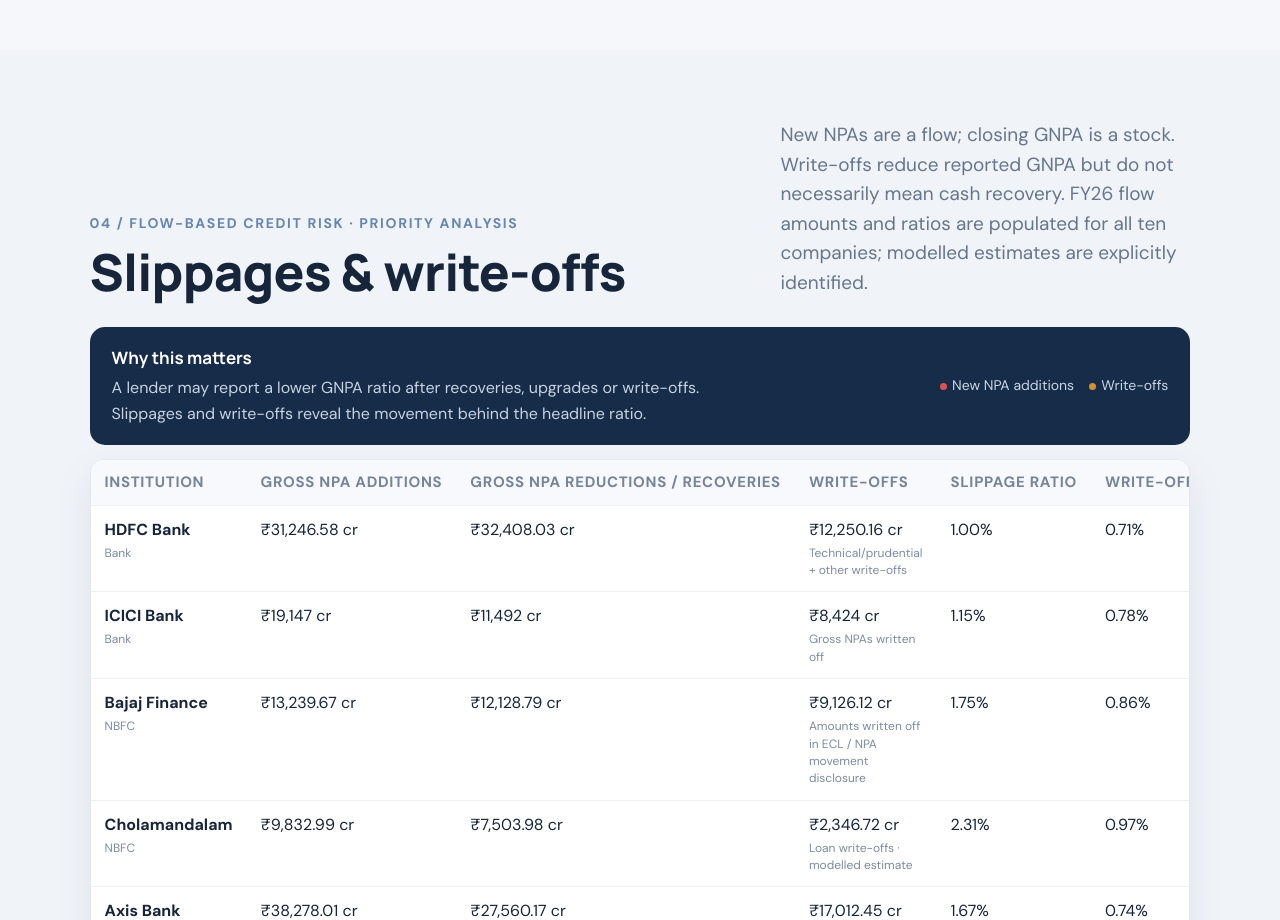
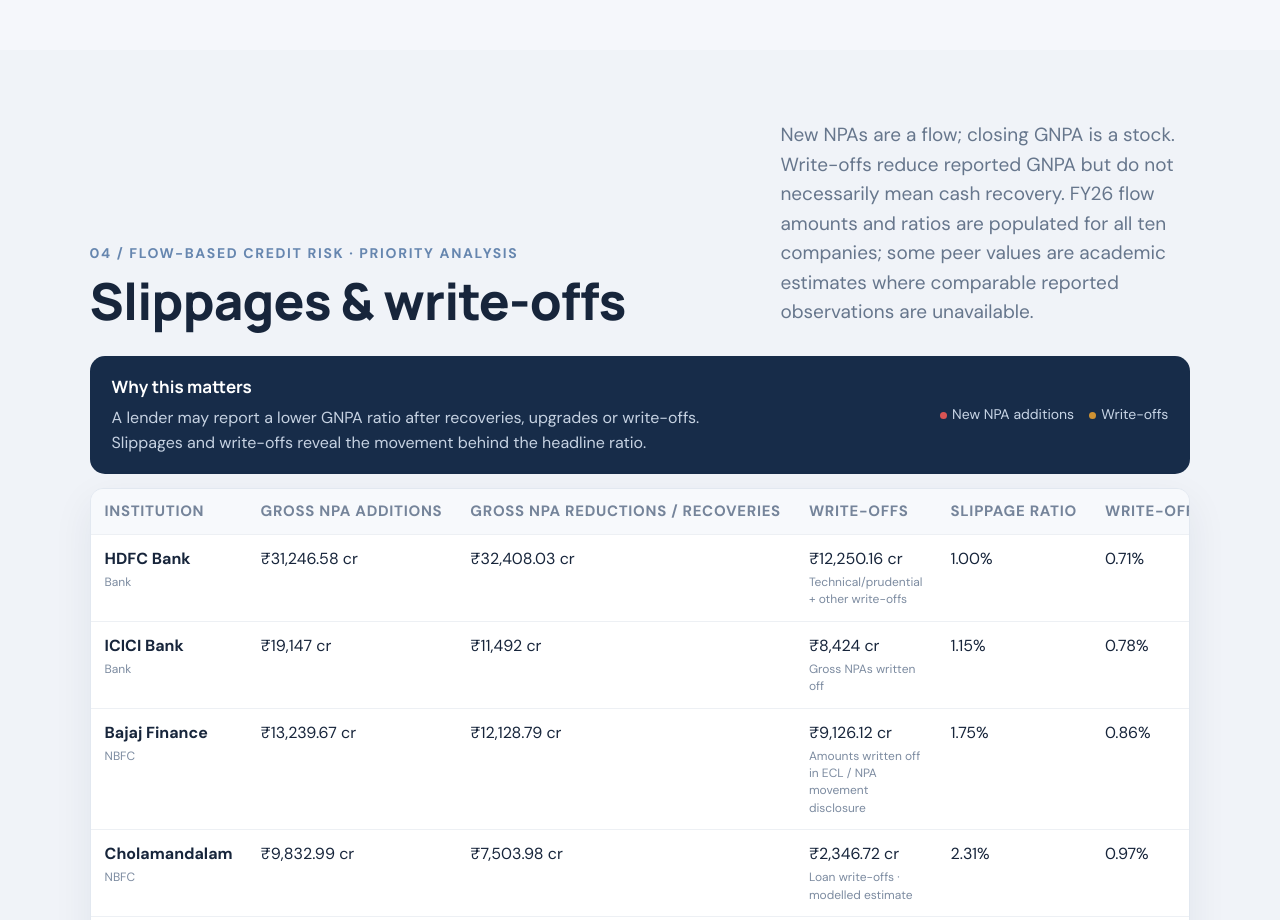
Before and after one commit to thepanchanandgupta/FRA-project-2, a plain HTML site: page index.html in a window 1280 px wide. Shown: the part 5500-6420 px from the top of the page. Drawn offline with nearby package versions, Linux system fonts and the light colour scheme.

Commit message:
Update flow section note after removing estimate badges

```diff
--- a/index.html
+++ b/index.html
@@ -82,7 +82,7 @@
     </section>
 
     <section class="section slippage-section" id="slippages">
-      <div class="section-heading"><div><div class="eyebrow">04 / Flow-based credit risk · priority analysis</div><h2>Slippages & write-offs</h2></div><p>New NPAs are a flow; closing GNPA is a stock. Write-offs reduce reported GNPA but do not necessarily mean cash recovery. FY26 flow amounts and ratios are populated for all ten companies; modelled estimates are explicitly identified.</p></div>
+      <div class="section-heading"><div><div class="eyebrow">04 / Flow-based credit risk · priority analysis</div><h2>Slippages & write-offs</h2></div><p>New NPAs are a flow; closing GNPA is a stock. Write-offs reduce reported GNPA but do not necessarily mean cash recovery. FY26 flow amounts and ratios are populated for all ten companies; some peer values are academic estimates where comparable reported observations are unavailable.</p></div>
       <div class="flow-intro"><div><b>Why this matters</b><p>A lender may report a lower GNPA ratio after recoveries, upgrades or write-offs. Slippages and write-offs reveal the movement behind the headline ratio.</p></div><div class="flow-key"><span><i class="key-dot red"></i>New NPA additions</span><span><i class="key-dot amber"></i>Write-offs</span></div></div>
       <div class="table-wrap"><table id="flowTable"><thead><tr><th>Institution</th><th>Gross NPA additions</th><th>Gross NPA reductions / recoveries</th><th>Write-offs</th><th>Slippage ratio</th><th>Write-off ratio</th><th>Credit cost</th></tr></thead><tbody></tbody></table></div>
       <div class="flow-warning"><b>Comparability note.</b> Absolute amounts are in ₹ crore and depend on loan-book size and reporting perimeter. Modelled estimates are labelled. Slippage ratio = gross additions ÷ average advances/AUM; write-off ratio = write-offs ÷ average advances/AUM; credit cost = impairment/provision charge ÷ average advances/AUM. These are academic model ratios where company-reported denominators are unavailable.</div>
```
